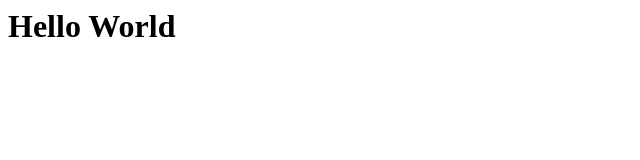
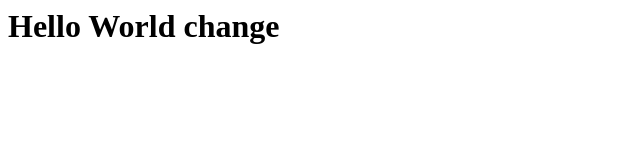
Before and after one commit to hkro1085/GEOG456, a plain HTML site: page index.html in a window 1280 px wide. Shown: the whole page, without its empty margins (0-640 px from the left). Drawn offline with Linux system fonts and the light colour scheme.

Commit message:
Update index.html
new!

```diff
--- a/index.html
+++ b/index.html
@@ -1,5 +1,5 @@
 <html>
     <body>
-        <h1> Hello World </h1>
+        <h1> Hello World change </h1>
     </body>
 </html>
```
